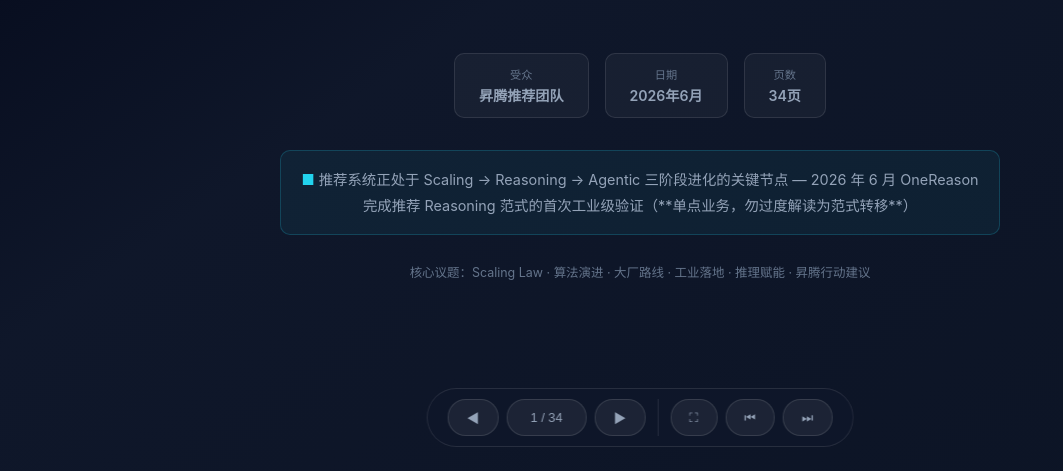
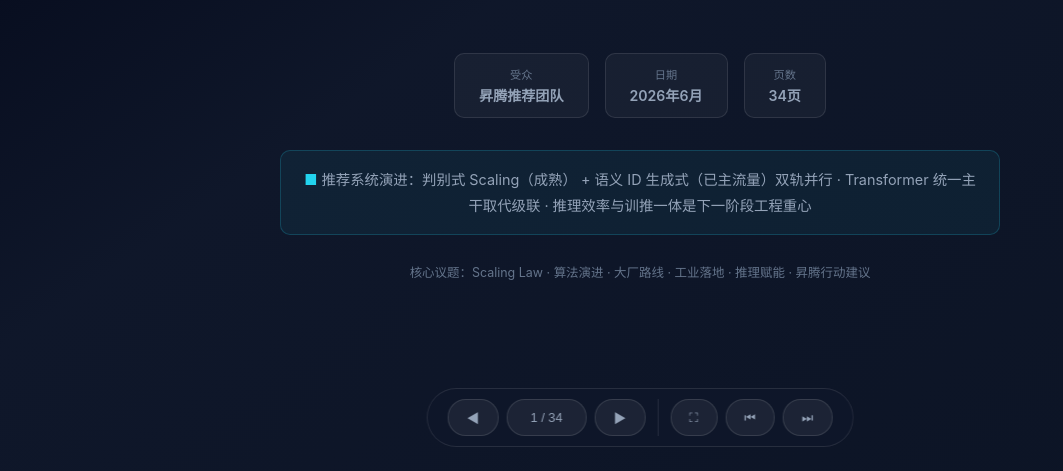
Before and after one commit to SimmerChan/rec_report, a plain HTML site: page slides-v2.html in a window 1280 px wide. Shown: the part 329-800 px from the top of the page, without its empty margins (0-1063 px from the left). Drawn offline with Linux system fonts and the light colour scheme; a script that the page names is missing.

Commit message:
[style] refactor: 封面主基调改为聚焦主线技术(判别式Scaling+语义ID生成式),去除Reasoning过度解读

```diff
--- a/slides-v2.html
+++ b/slides-v2.html
@@ -337,7 +337,7 @@
       <div class="meta-chip"><div class="label">页数</div><div class="value">34页</div></div>
     </div>
     <div class="highlight-box" style="margin-top:32px; max-width:720px;">
-      <p style="font-size:clamp(0.9em, 1.1vw, 1.4em);"><span class="c">■</span> 推荐系统正处于 Scaling → Reasoning → Agentic 三阶段进化的关键节点 — 2026 年 6 月 OneReason 完成推荐 Reasoning 范式的首次工业级验证（**单点业务，勿过度解读为范式转移**）</p>
+      <p style="font-size:clamp(0.9em, 1.1vw, 1.4em);"><span class="c">■</span> 推荐系统演进：判别式 Scaling（成熟） + 语义 ID 生成式（已主流量）双轨并行 · Transformer 统一主干取代级联 · 推理效率与训推一体是下一阶段工程重心</p>
     </div>
     <div style="margin-top:16px; font-size:clamp(0.78em, 0.95vw, 1.1em); color:var(--text-muted);">核心议题：Scaling Law · 算法演进 · 大厂路线 · 工业落地 · 推理赋能 · 昇腾行动建议</div>
   </div>
```
